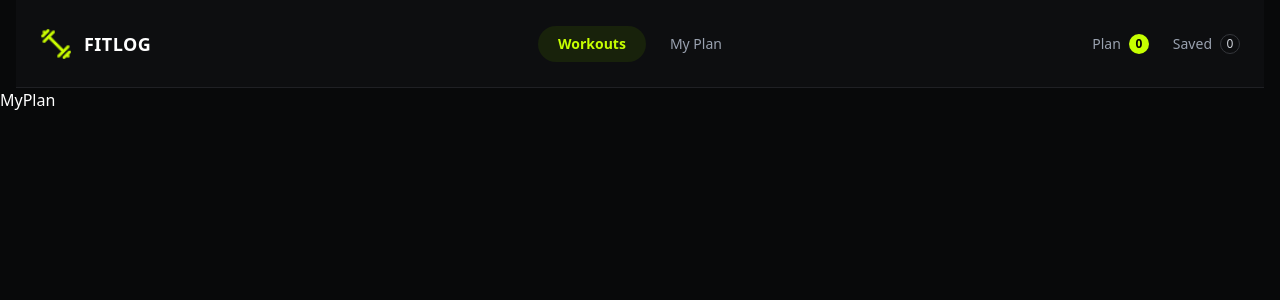
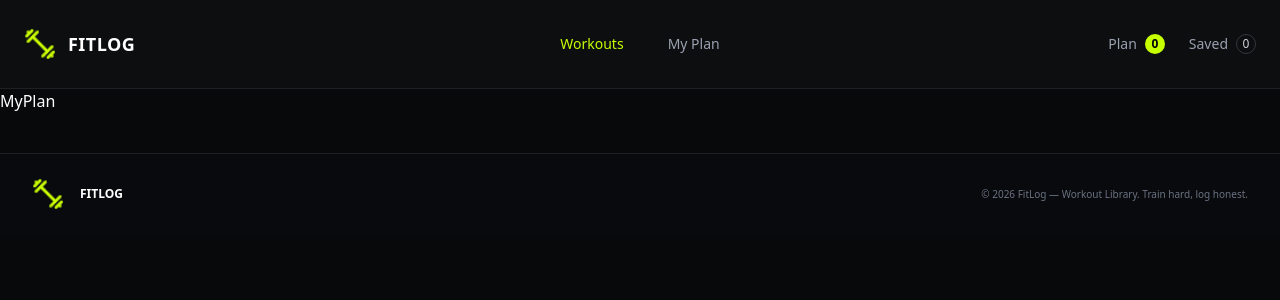
Before and after one commit to jahidrefat238-oss/Assignment6, a Next.js app: page /myPlan in a window 1280 px wide. Shown: the top 300 px of the page. Built offline with nearby package versions, Linux system fonts and the light colour scheme.

Commit message:
Footer completed

```diff
--- /dev/null
+++ b/src/app/Components/Footer.jsx
@@ -0,0 +1,34 @@
+import Image from "next/image";
+
+const Footer = () => {
+    return (
+        <footer className="border-t border-[#1c1e24] bg-[#090a0d] mt-10" >
+            <div className="mx-auto flex max-w-7xl items-center justify-between px-8 py-6">
+
+                {/* Logo */}
+                <div className="flex items-center gap-2">
+                    <Image
+                        className="h-8 w-8 object-contain"
+                        width={400}
+                        height={400}
+                        alt="nav_logo"
+                        src="/logo.png"
+                    />
+                    <span className="text-[#c6ff00]"></span>
+
+                    <span className="text-xs font-bold text-white">
+                        FITLOG
+                    </span>
+                </div>
+
+                {/* Copyright */}
+                <p className="text-[10px] text-gray-500">
+                    © 2026 FitLog — Workout Library. Train hard, log honest.
+                </p>
+
+            </div>
+        </footer>
+    );
+};
+
+export default Footer;
--- a/src/app/Components/Navbar.jsx
+++ b/src/app/Components/Navbar.jsx
@@ -4,14 +4,14 @@ import Link from "next/link";
 const Navbar = () => {
     const link = (
         <>
-            <li><Link href="/workouts" className="rounded-full bg-[#18220b] px-5 py-2 text-sm font-semibold text-[#c6ff00]" > Workouts</Link></li>
+            <li><Link href="/workouts" className="rounded-full px-5 py-2 text-sm hover: bg-[#18220b]font-semibold text-[#c6ff00]" > Workouts</Link></li>
             <li><Link href="/myPlan" className="px-5 py-2 text-sm text-gray-400 hover:text-white"> My Plan </Link> </li>
         </>
     );
 
     return (
-        <div className="container mx-auto px-4">
-            <div className="navbar min-h-[88px] border-b border-[#1f2024] bg-[#0d0e10] px-6">
+        <div className=" border-b border-[#1f2024]">
+            <div className="navbar min-h-[88px] bg-[#0d0e10] px-6">
 
                 {/* Left Side */}
                 <div className="navbar-start">
--- a/src/app/layout.js
+++ b/src/app/layout.js
@@ -1,6 +1,7 @@
 import { Geist, Geist_Mono } from "next/font/google";
 import "./globals.css";
 import Navbar from "./Components/Navbar";
+import Footer from "./Components/Footer";
 
 const geistSans = Geist({
   variable: "--font-geist-sans",
@@ -26,6 +27,7 @@ export default function RootLayout({ children }) {
       <body className="min-h-full flex flex-col">
         <Navbar></Navbar>
         {children}
+        <Footer></Footer>
         </body>
     </html>
   );
```
